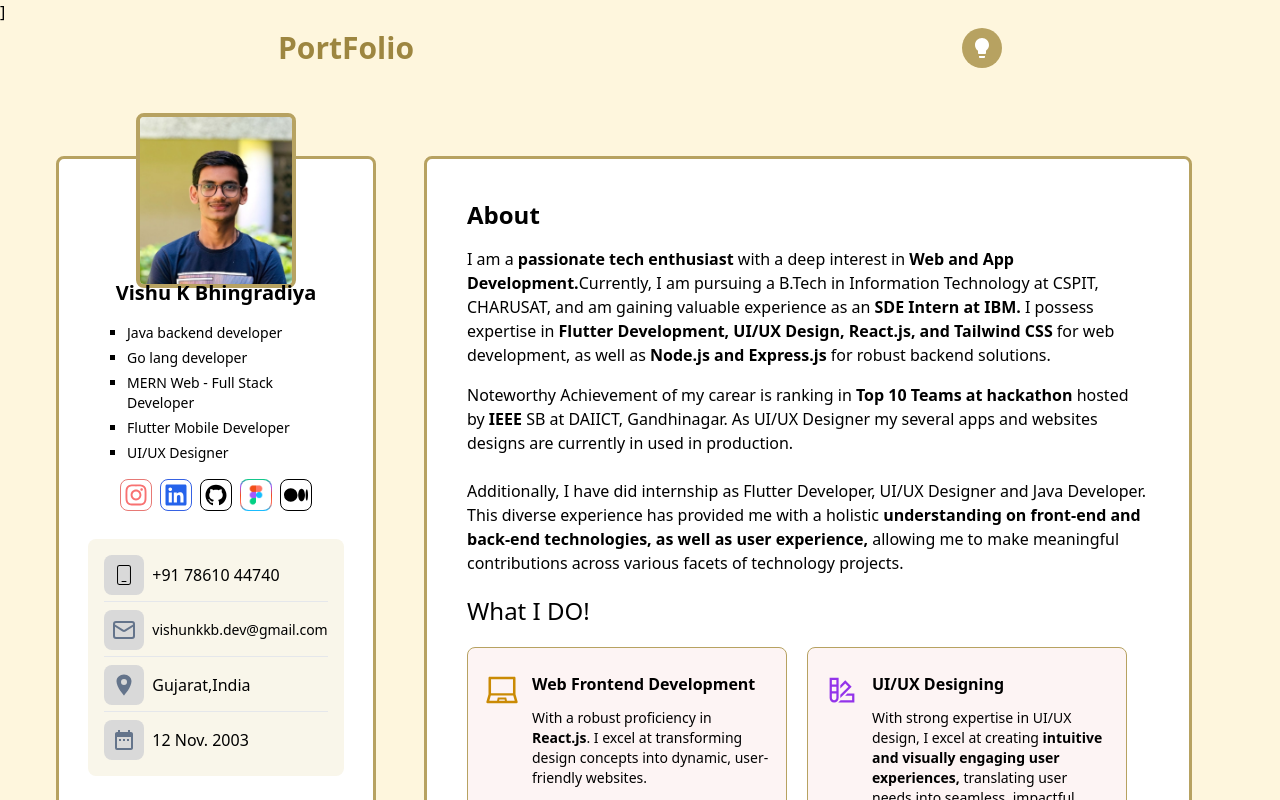
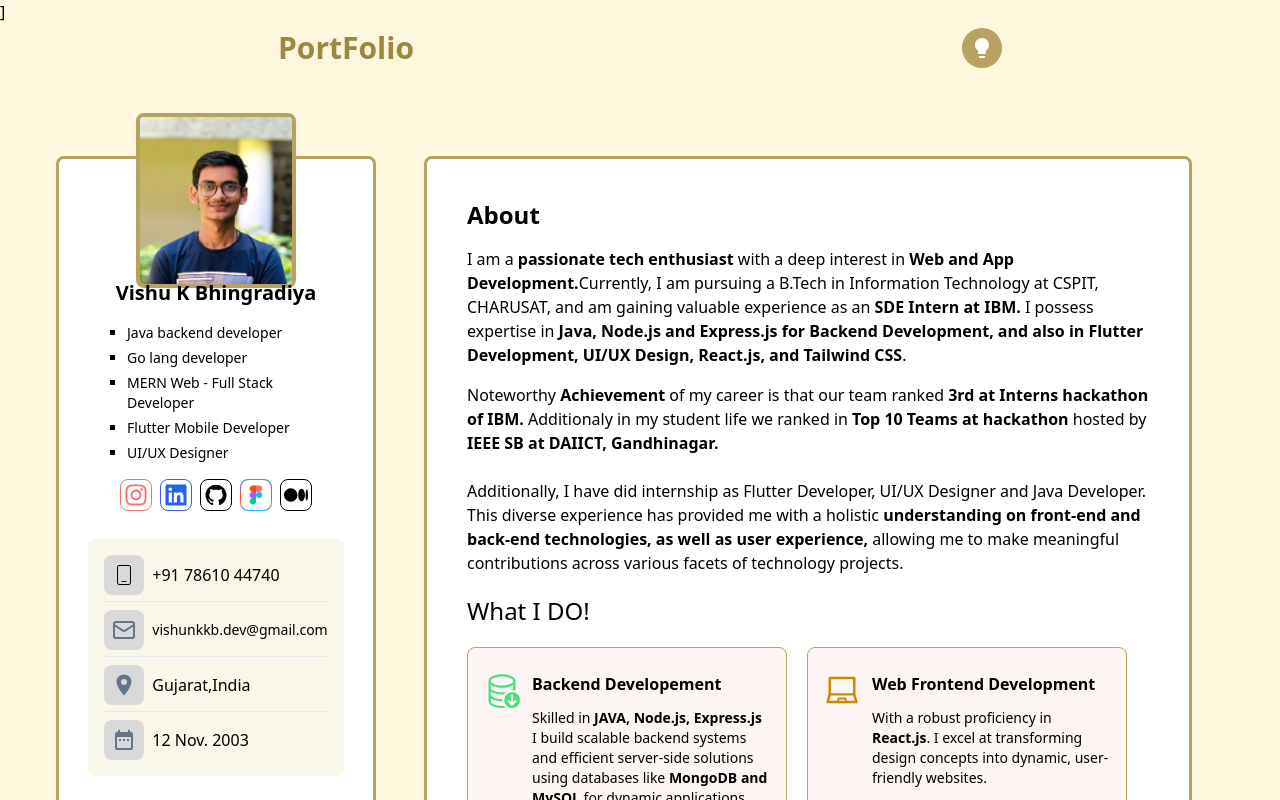
Before and after one commit to Vishuvishu/PortFolioWebsite-React, a React (Vite) app: page / in a window 1280 px wide. Built offline with nearby package versions, Linux system fonts and the light colour scheme.

Commit message:
Updated about.jsx

```diff
--- a/src/Components/About.jsx
+++ b/src/Components/About.jsx
@@ -19,15 +19,14 @@ const About = ({ bgcolor, darkmode }) => {
           >
             I am a <span className={`font-bold ${bgcolor === "white" ? "text-black" : "text-white"}`}> passionate tech enthusiast </span>with a deep interest in <span className={`font-bold ${bgcolor === "white" ? "text-black" : "text-white"}`}> Web and App Development.</span>
             Currently, I am pursuing a B.Tech in Information Technology at CSPIT, CHARUSAT,
-            and am gaining valuable experience as an  <span className={`font-bold ${bgcolor === "white" ? "text-black" : "text-white"}`}>SDE Intern at IBM.</span> I possess expertise in <span className={`font-bold ${bgcolor === "white" ? "text-black" : "text-white"}`}>Flutter Development, UI/UX Design, React.js, and Tailwind CSS</span> for web development, as well as <span className={`font-bold ${bgcolor === "white" ? "text-black" : "text-white"}`}>Node.js and Express.js </span>for robust backend solutions.
+            and am gaining valuable experience as an  <span className={`font-bold ${bgcolor === "white" ? "text-black" : "text-white"}`}>SDE Intern at IBM.</span> I possess expertise in <span className={`font-bold ${bgcolor === "white" ? "text-black" : "text-white"}`}> Java, Node.js and Express.js for Backend Development, and also in Flutter Development, UI/UX Design, React.js, and Tailwind CSS</span>.
             <br />{" "}
           </p>
 
           <p
             style={{ color: `${bgcolor === "white" ? "#000000" : "#A6A6A6"}` }}
           >
-            Noteworthy Achievement of my carear is ranking in <span className={`font-bold ${bgcolor === "white" ? "text-black" : "text-white"}`}> Top 10 Teams at hackathon </span> hosted by<span className="font-bold">  IEEE </span>SB at DAIICT, Gandhinagar.
-            As UI/UX Designer my several apps and websites designs are currently in used in production.
+            Noteworthy <span className={`font-bold ${bgcolor === "white" ? "text-black" : "text-white"}`}> Achievement </span> of my career is that our team ranked <span className={`font-bold ${bgcolor === "white" ? "text-black" : "text-white"}`}> 3rd at Interns hackathon of IBM.</span> Additionaly in my student life we ranked in <span className={`font-bold ${bgcolor === "white" ? "text-black" : "text-white"}`}> Top 10 Teams at hackathon </span> hosted by <span className={`font-bold ${bgcolor === "white" ? "text-black" : "text-white"}`}> IEEE SB at DAIICT, Gandhinagar. </span>
             <br /><br />{" "}
             Additionally, I have did internship as Flutter Developer, UI/UX Designer and Java Developer.
             <br />This diverse experience has provided me with a holistic <span className={`font-bold ${bgcolor === "white" ? "text-black" : "text-white"}`}>understanding on front-end and back-end technologies, as well as user experience,</span> allowing me to make meaningful contributions across various facets of technology projects.
@@ -37,6 +36,20 @@ const About = ({ bgcolor, darkmode }) => {
           >What I DO!</h1>
 
           <div className="flex gap-5 flex-wrap ">
+
+            <div className="  w-80 flex gap-3 p-4 rounded-lg" style={{ background: `${bgcolor === "white" ? "#FDF4F4" : "#60594B"}`, border: `${bgcolor === "white" ? "1px solid #B7A261" : "1px solid #60594B"}` }}>
+              <div>
+                <BsDatabaseDown className="text-4xl my-2 text-green-400" />
+              </div>
+              <div className="flex flex-col gap-1">
+                <h1 className={`font-bold my-2 ${bgcolor === "white" ? "text-black" : "text-white"}`}>Backend Developement</h1>
+                <p className="text-sm"
+                  style={{ color: `${bgcolor === "white" ? "#000000" : "#A6A6A6"}` }}
+                >
+                  Skilled in <span className="font-bold">JAVA, Node.js, Express.js </span> I build scalable backend systems and efficient server-side solutions using databases like  <span className="font-bold">MongoDB and MySQL</span> for dynamic applications.                </p>
+              </div>
+            </div>
+
             <div className="  w-80 flex gap-3 p-4 rounded-lg" style={{ background: `${bgcolor === "white" ? "#FDF4F4" : "#60594B"}`, border: `${bgcolor === "white" ? "1px solid #B7A261" : "1px solid #60594B"}` }}>
               <div>
                 <AiOutlineLaptop className="text-4xl my-2 text-yellow-600" />
@@ -66,19 +79,6 @@ const About = ({ bgcolor, darkmode }) => {
 
             <div className="  w-80 flex gap-3 p-4 rounded-lg" style={{ background: `${bgcolor === "white" ? "#FDF4F4" : "#60594B"}`, border: `${bgcolor === "white" ? "1px solid #B7A261" : "1px solid #60594B"}` }}>
               <div>
-                <BsDatabaseDown className="text-4xl my-2 text-green-400" />
-              </div>
-              <div className="flex flex-col gap-1">
-                <h1 className={`font-bold my-2 ${bgcolor === "white" ? "text-black" : "text-white"}`}>Backend Developement</h1>
-                <p className="text-sm"
-                  style={{ color: `${bgcolor === "white" ? "#000000" : "#A6A6A6"}` }}
-                >
-                  Skilled in <span className="font-bold">Node.js, Express.js, Java</span> I build scalable backend systems and efficient server-side solutions using databases like  <span className="font-bold">MongoDB and MySQL</span> for dynamic applications.                </p>
-              </div>
-            </div>
-
-            <div className="  w-80 flex gap-3 p-4 rounded-lg" style={{ background: `${bgcolor === "white" ? "#FDF4F4" : "#60594B"}`, border: `${bgcolor === "white" ? "1px solid #B7A261" : "1px solid #60594B"}` }}>
-              <div>
                 <BiLogoFlutter className="text-4xl my-2 text-blue-500" />
               </div>
               <div className="flex flex-col gap-1">
```
